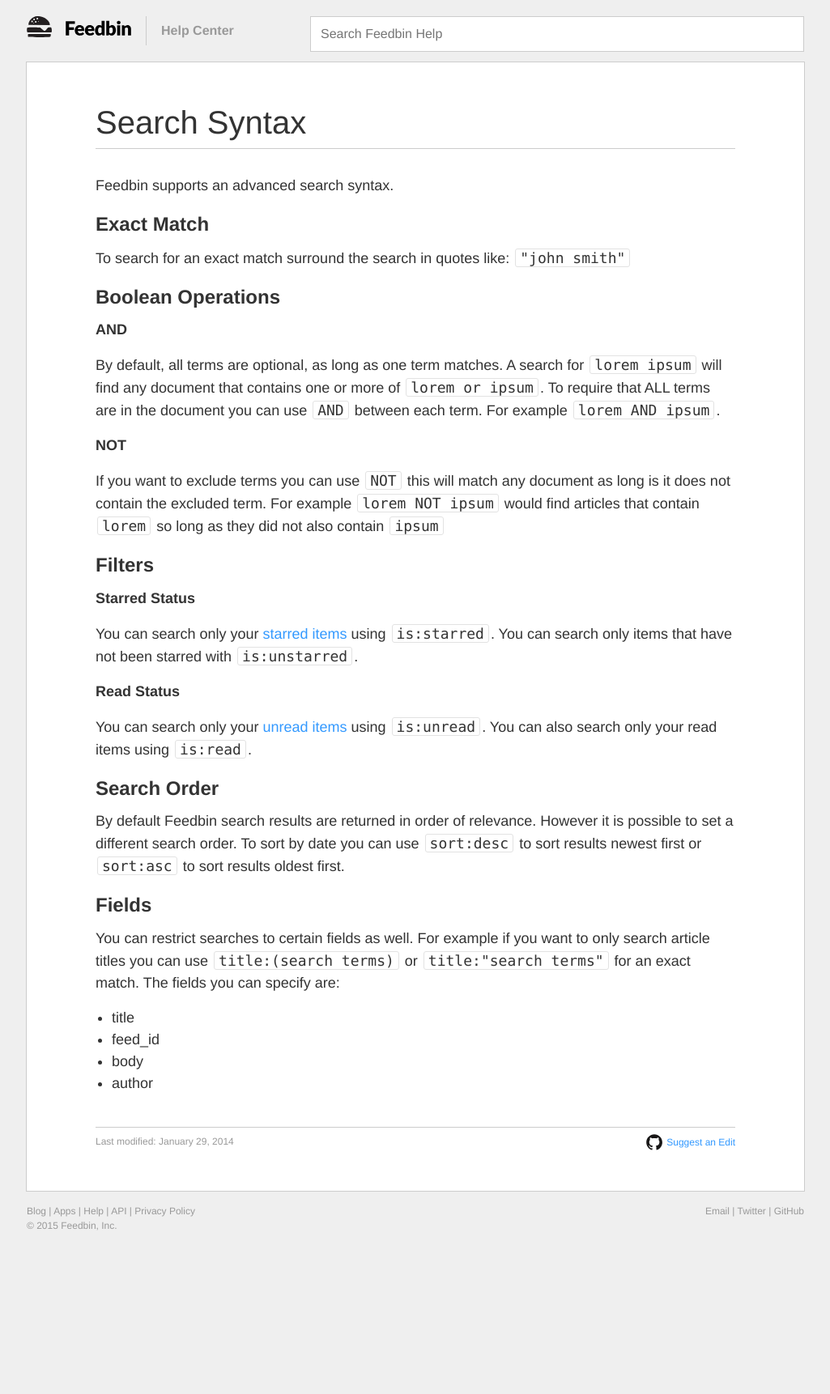
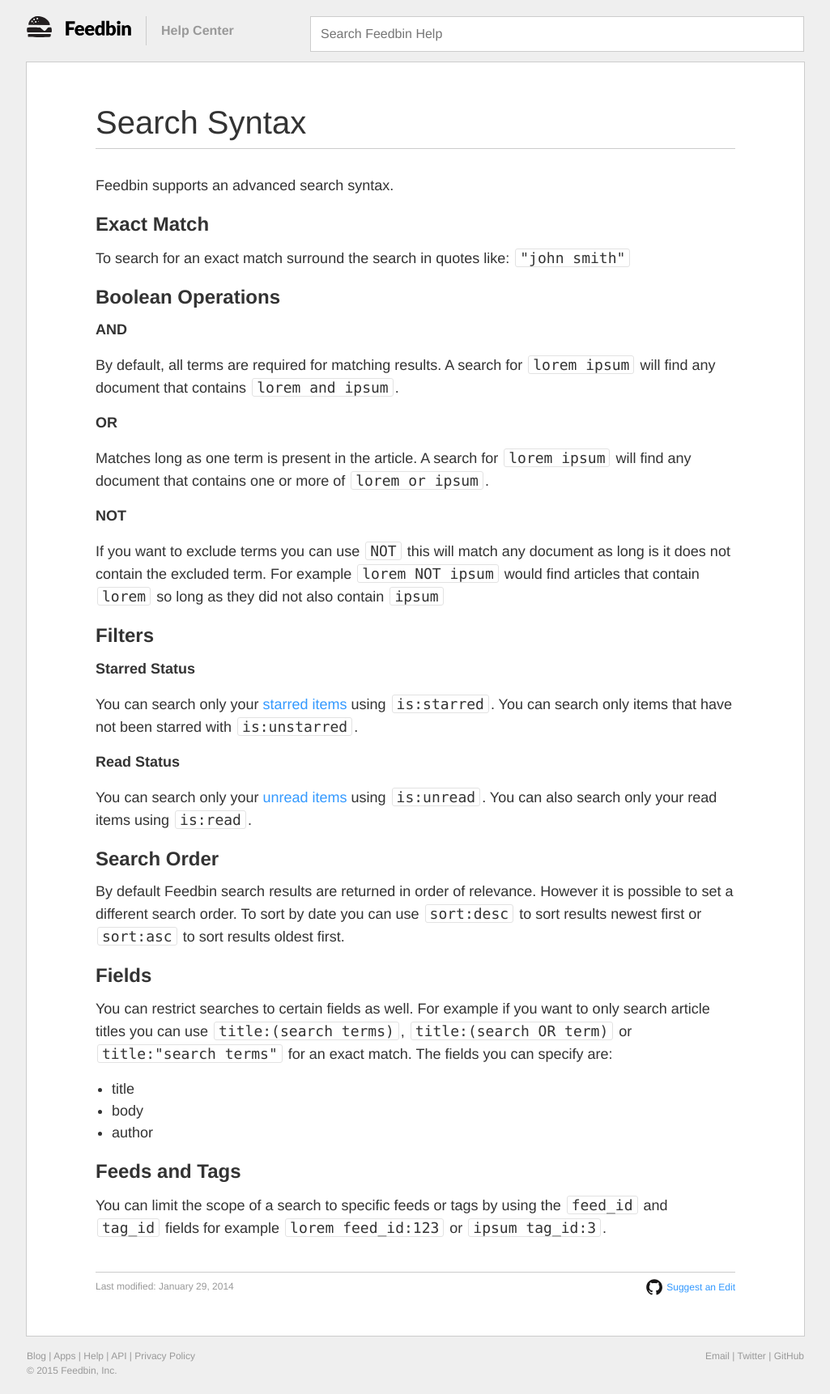
Before and after one commit to willrobin/feedbin-help, a Jekyll site: the page built from _posts/2014-01-29-search-syntax.md, in a window 1280 px wide. Shown: the whole page at 81% size, without its empty margins (127-1152 px from the left). Built offline with Jekyll 4.4.1, drawn with Linux system fonts in a browser that asks for light colours; comment, search, counter and statistics services are not loaded; before the commit the page ends 1543 px from its top, so only the background shows below that.

Commit message:
Search syntax updates

```diff
--- a/_posts/2014-01-29-search-syntax.md
+++ b/_posts/2014-01-29-search-syntax.md
@@ -17,7 +17,12 @@
 
 **AND**
 
-By default, all terms are optional, as long as one term matches. A search for `lorem ipsum` will find any document that contains one or more of `lorem or ipsum`. To require that ALL terms are in the document you can use `AND` between each term. For example `lorem AND ipsum`.
+By default, all terms are required for matching results. A search for `lorem ipsum` will find any document that contains `lorem and ipsum`.
+
+**OR**
+
+Matches long as one term is present in the article. A search for `lorem ipsum` will find any document that contains one or more of `lorem or ipsum`.
+
 
 **NOT**
 
@@ -42,9 +47,13 @@
 Fields
 ------
 
-You can restrict searches to certain fields as well. For example if you want to only search article titles you can use `title:(search terms)` or `title:"search terms"` for an exact match. The fields you can specify are:
+You can restrict searches to certain fields as well. For example if you want to only search article titles you can use `title:(search terms)`, `title:(search OR term)` or `title:"search terms"` for an exact match. The fields you can specify are:
 
 - title
-- feed_id
 - body
 - author
+
+Feeds and Tags
+--------------
+
+You can limit the scope of a search to specific feeds or tags by using the `feed_id` and `tag_id` fields for example `lorem feed_id:123` or `ipsum tag_id:3`.
```
